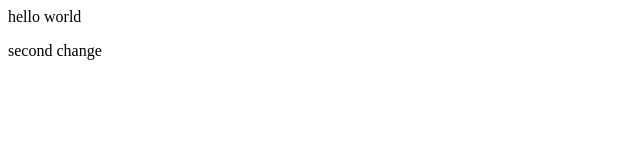
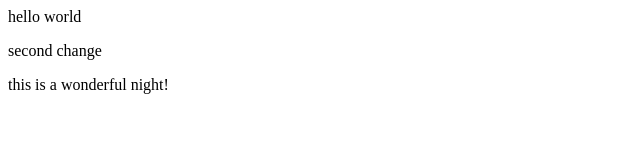
Before and after one commit to ch1ies/javascript-project, a plain HTML site: page scr/index.html in a window 1280 px wide. Shown: the whole page, without its empty margins (0-640 px from the left). Drawn offline with Linux system fonts and the light colour scheme.

Commit message:
first change

```diff
--- a/scr/index.html
+++ b/scr/index.html
@@ -12,5 +12,8 @@
     <p>
         second change
     </p>
+    <p>
+        this is a wonderful night!
+    </p>
 </body>
 </html>
```
